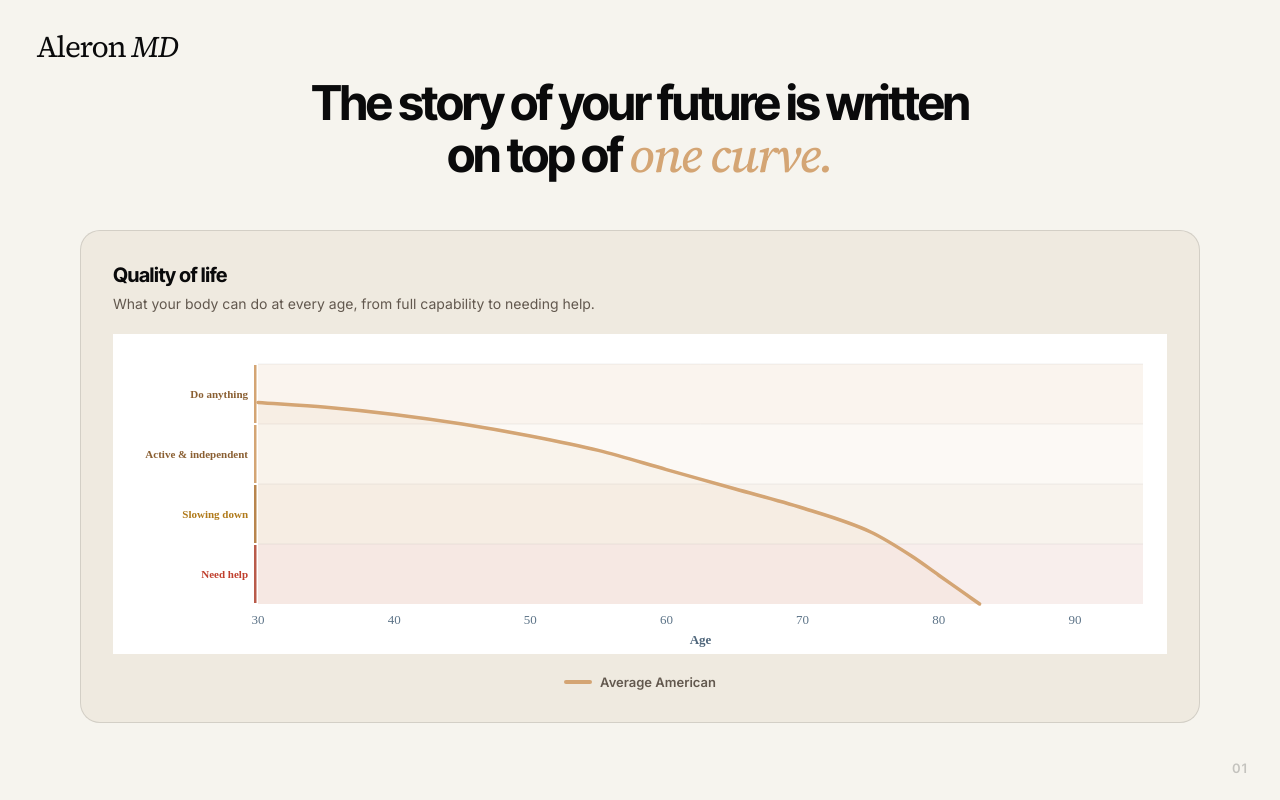
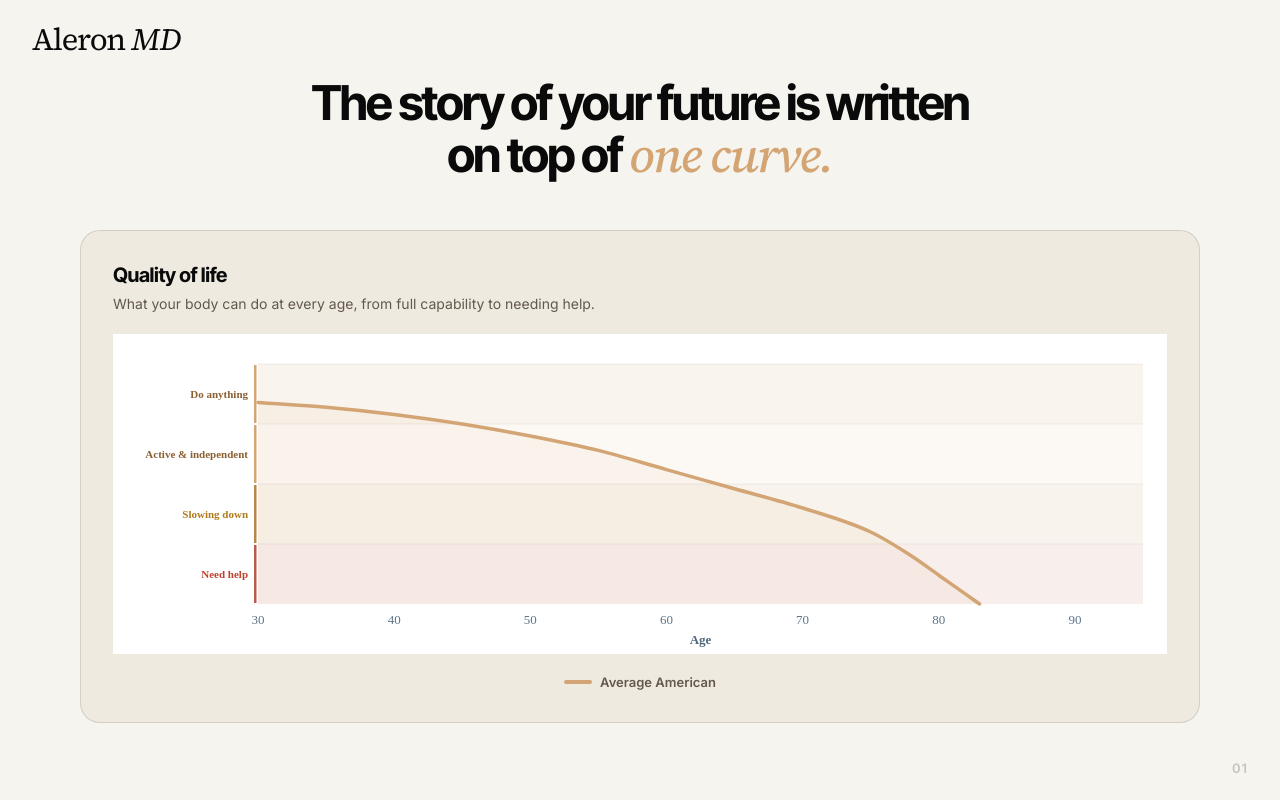
Before and after one commit to yimjason01-blip/aleron-md-presentation, a plain HTML site: page index.html in a window 1280 px wide. Shown: the top 800 px of the page. Drawn offline with Linux system fonts and the light colour scheme.

Commit message:
Use production Aleron wordmark

```diff
--- a/index.html
+++ b/index.html
@@ -140,6 +140,25 @@
     align-items: center;
 
   }
+  .slide-brand .nav-brand {
+    font-family: 'Source Serif 4', Georgia, serif;
+    font-size: 31px;
+    font-weight: 400;
+    font-style: normal;
+    letter-spacing: -1.24px;
+    line-height: 31px;
+    color: #0A0A0B;
+    text-decoration: none;
+  }
+  .slide-brand .nav-brand .md-tag {
+    font-family: 'Source Serif 4', Georgia, serif;
+    font-size: 31px;
+    font-weight: 400;
+    font-style: italic;
+    letter-spacing: -0.775px;
+    line-height: 31px;
+  }
+  .slide-brand.is-dark .nav-brand { color: #F6F4EE; }
 
 
   /* Aleron aesthetic layer: preserves original slide form, changes only visual system. */
@@ -182,7 +201,7 @@
 
 
 <div class="slide-brand">
-  <svg xmlns="http://www.w3.org/2000/svg" viewBox="0 0 380 100" height="44" style="display:block;"><style>.s1-bt{font-family:'Source Serif 4',Georgia,serif;font-size:68px;letter-spacing:-3px}.s1-m{font-weight:400;fill:#0A0A0B}.s1-h{font-style:italic;font-weight:400;fill:#0A0A0B}</style><text x="10" y="75" class="s1-bt"><tspan class="s1-m">Aleron </tspan><tspan class="s1-h">MD</tspan></text></svg>
+  <a href="https://yimjason01-blip.github.io/aleron-md/index.html" class="nav-brand">Aleron <span class="md-tag">MD</span></a>
 </div>
 
 <!-- SLIDE 2 -->
@@ -704,6 +723,19 @@
 <script>
 (function() {
   const dpr = window.devicePixelRatio || 1;
+  const slideBrand = document.querySelector('.slide-brand');
+  function syncBrandContrast() {
+    if (!slideBrand) return;
+    const probeY = 40;
+    const active = Array.from(document.querySelectorAll('.slide')).find(slide => {
+      const rect = slide.getBoundingClientRect();
+      return rect.top <= probeY && rect.bottom >= probeY;
+    });
+    slideBrand.classList.toggle('is-dark', !!active && /var\(--navy\)|#0A0A0B|#0f2234/.test(active.getAttribute('style') || ''));
+  }
+  window.addEventListener('scroll', syncBrandContrast, { passive: true });
+  window.addEventListener('resize', syncBrandContrast);
+  syncBrandContrast();
 
   // Monotone cubic (Fritsch-Carlson)
   function monoTangents(px) {
```
